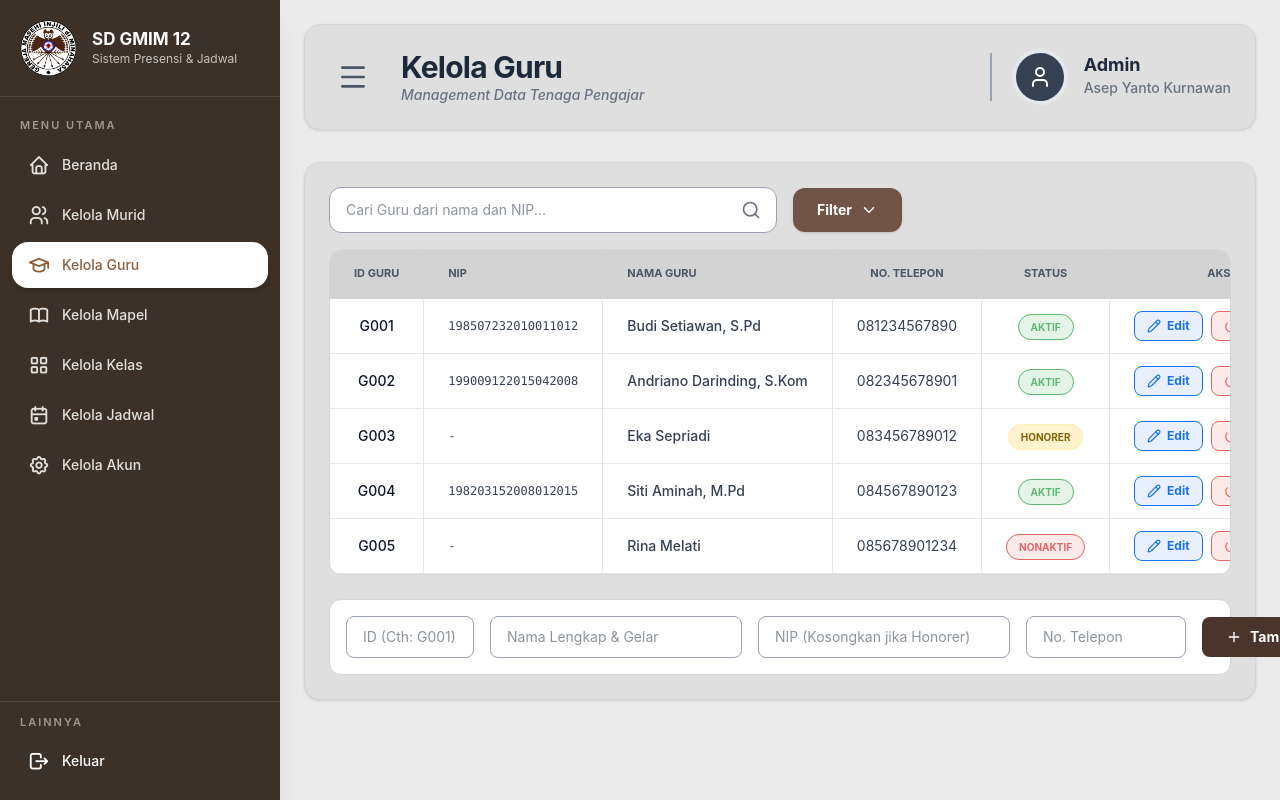
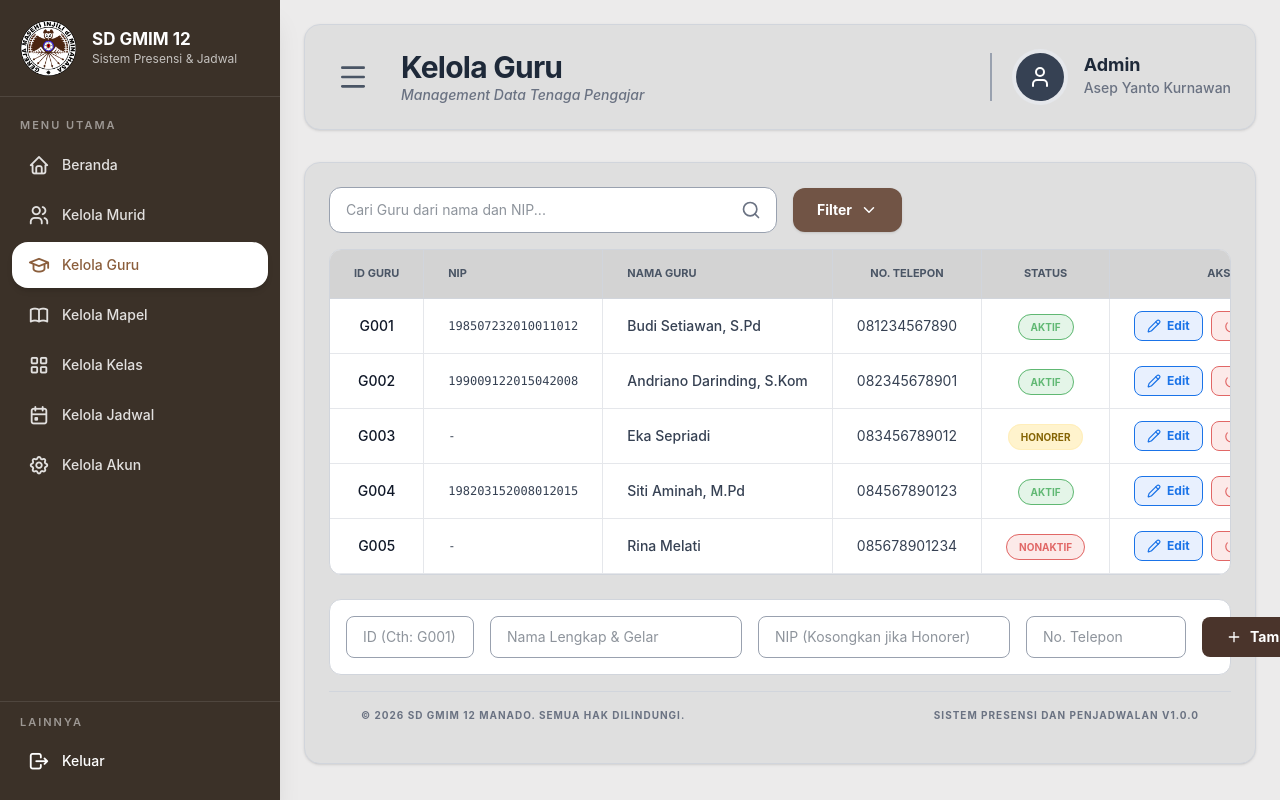
Before and after one commit to Dhoo365/Sistem-presensi-dan-pengelolaan-jadwal-pembelajaran-dan-ujian-berbasis-web, a React (Vite) app: page /admin/guru in a window 1280 px wide. Built offline with nearby package versions, Linux system fonts and the light colour scheme.

Commit message:
tambah footer ke nav kelola guru

```diff
--- a/src/pages/AdminKelolaGuru.jsx
+++ b/src/pages/AdminKelolaGuru.jsx
@@ -111,10 +111,13 @@ export default function AdminKelolaGuru() {
             <Plus size={16} />
             Tambah Guru
           </button>
-
-
         </div>
       </div>
+      {/* FOOTER */}
+      <footer className="bg-[#DFDFDF] border-t border-gray-300 py-4 px-8 flex justify-between text-[10px] font-bold text-gray-500 uppercase tracking-widest shrink-0">
+        <p>© 2026 SD GMIM 12 MANADO. SEMUA HAK DILINDUNGI.</p>
+        <p>SISTEM PRESENSI DAN PENJADWALAN V1.0.0</p>
+      </footer>
     </div>
   );
 }
```
